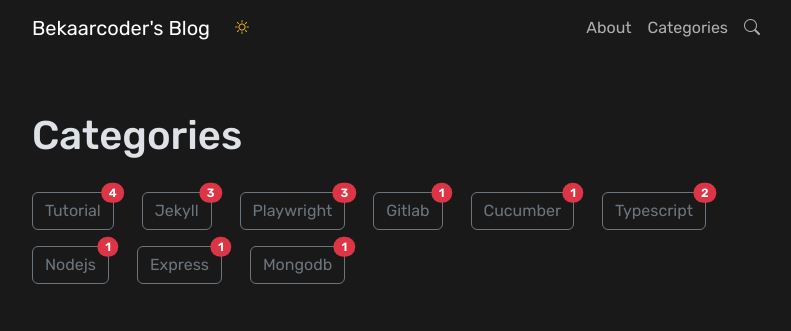
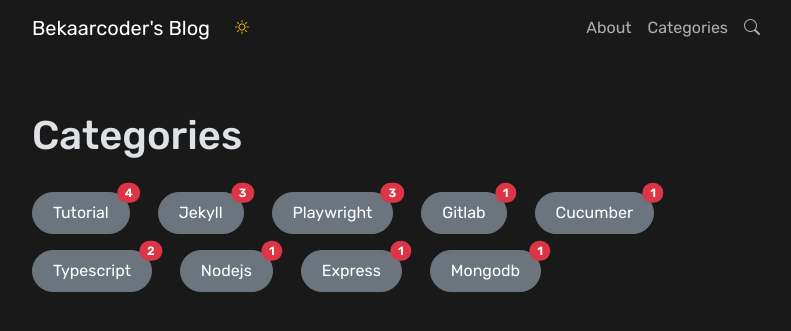
Before and after one commit to bekaarcoder/my-blog, a Jekyll site: the page built from categories.md, in a window 1280 px wide. Shown: the top 331 px of the page, without its empty margins (240-1031 px from the left). Built offline with Jekyll 4.4.1, drawn with Linux system fonts in a browser that asks for light colours.

Commit message:
updated category button layout

```diff
--- a/_layouts/categories.html
+++ b/_layouts/categories.html
@@ -9,7 +9,7 @@
 
         <a
             href="/categories/{{category[0]}}"
-            class="btn btn-outline-secondary position-relative me-4 my-2"
+            class="category-btn btn btn-secondary position-relative me-4 my-2"
         >
             {{category | first | capitalize}}
             <span
--- a/assets/css/main.css
+++ b/assets/css/main.css
@@ -21,7 +21,7 @@
     background-position: center;
 }
 
-.previous, .next {
+.previous, .next, .category-btn {
     border-radius: 50px !important;
     padding: 8px 20px !important;
 }
```
